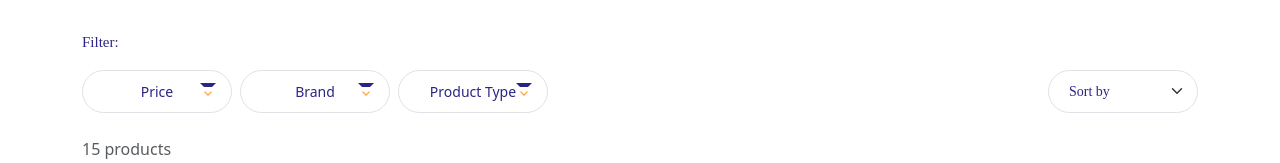
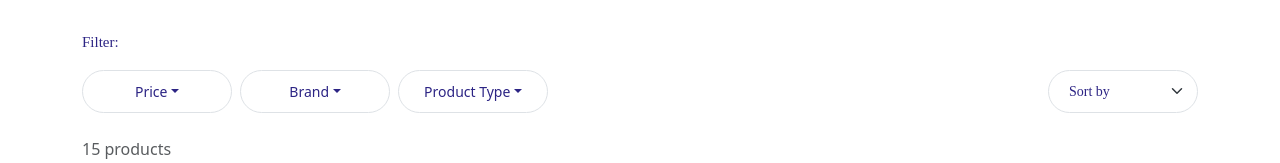
Before and after one commit to palakpurohit7072-wq/Shreeji, a React (Vite) app in the folder my-react-app/: page /shopnow in a window 1280 px wide. Shown: the part 339-502 px from the top of the page. Built offline with nearby package versions, Linux system fonts and the light colour scheme.

Commit message:
new issue fixing1

```diff
--- a/my-react-app/src/Components/shopnow.css
+++ b/my-react-app/src/Components/shopnow.css
@@ -26,7 +26,7 @@
 }
 
 /* Replace arrow with custom image */
-.shopnow-container .dropdown-toggle.arrow-img::after {
+/* .shopnow-container .dropdown-toggle.arrow-img::after {
   content: "";
   display: inline-block;
   width: 16px;
@@ -37,7 +37,7 @@
   right: 15px;
   top: 50%;
   transform: translateY(-50%);
-}
+} */
 
 /* Product card */
 .shopnow-container .product-card {
```
